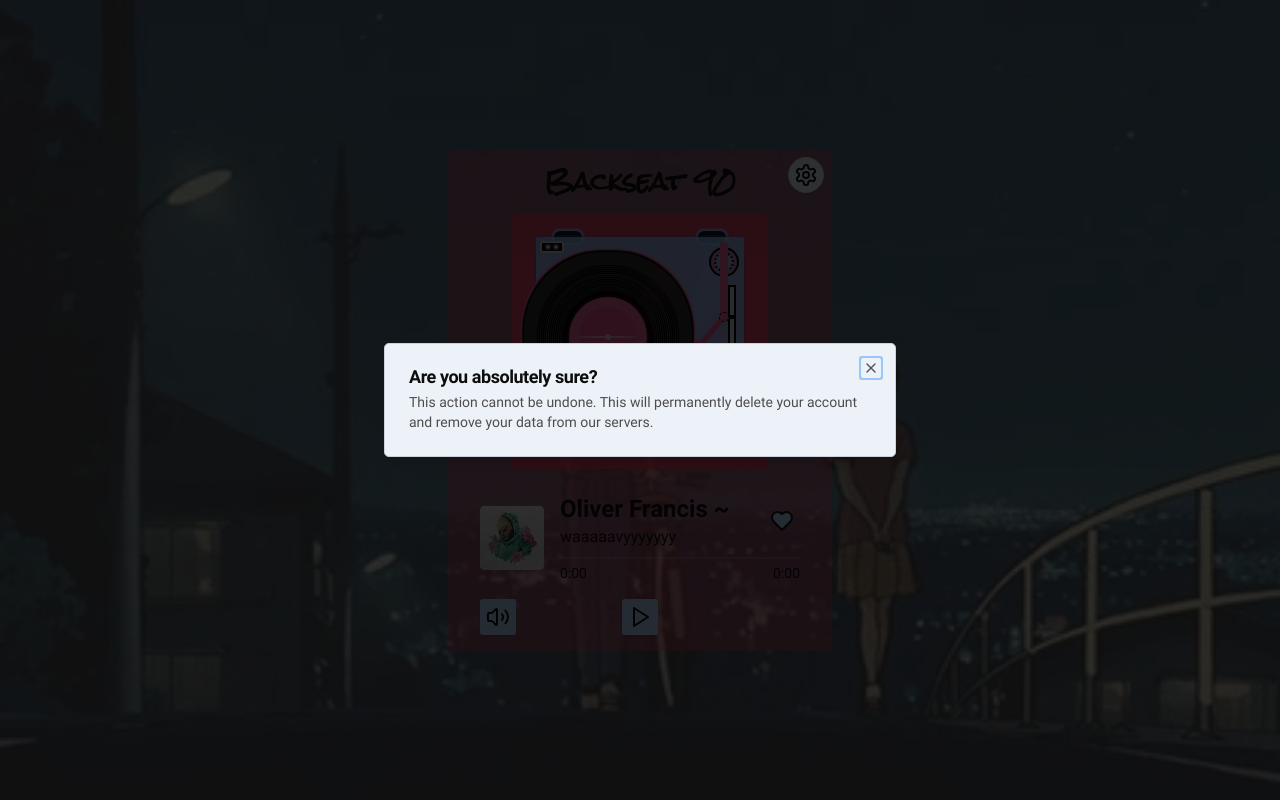
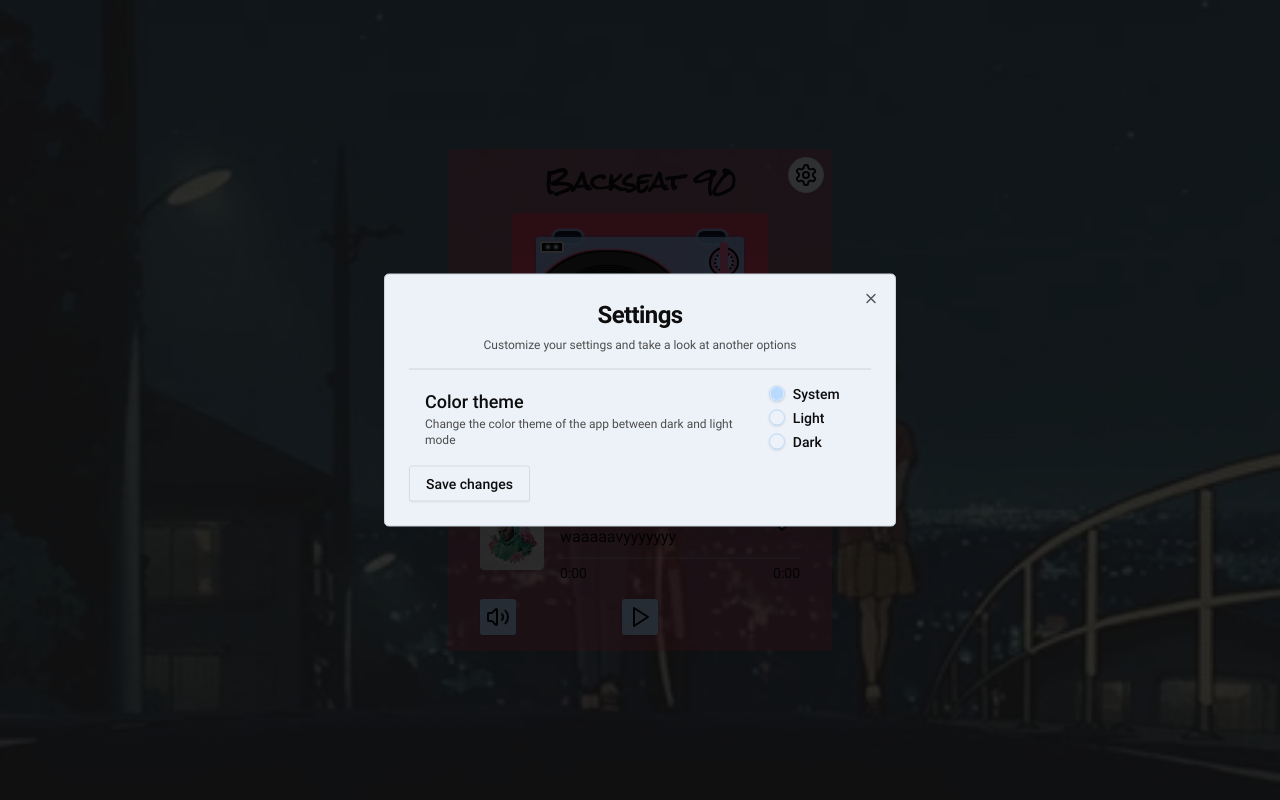
Before and after one commit to unhaten/backseat-90, a Next.js app: page / in a window 1280 px wide. Both pictures are taken after a click on the button 806 px from the left and 175 px from the top of the page. Built offline with nearby package versions, Linux system fonts and the light colour scheme.

Commit message:
added theme change

```diff
--- a/package.json
+++ b/package.json
@@ -13,8 +13,11 @@
 		"@radix-ui/react-dialog": "^1.1.4",
 		"@radix-ui/react-label": "^2.1.1",
 		"@radix-ui/react-progress": "^1.1.1",
+		"@radix-ui/react-radio-group": "^1.2.2",
+		"@radix-ui/react-separator": "^1.1.1",
 		"@radix-ui/react-slider": "^1.2.2",
 		"@radix-ui/react-slot": "^1.1.1",
+		"@radix-ui/react-switch": "^1.1.2",
 		"@reduxjs/toolkit": "^2.5.0",
 		"class-variance-authority": "^0.7.1",
 		"clsx": "^2.1.1",
--- a/src/app/layout.tsx
+++ b/src/app/layout.tsx
@@ -5,6 +5,7 @@ import '@/styles/normalize.css'
 import fonts from '@/lib/constants/fonts'
 import StoreProvider from '@/providers/store'
 import { Toaster } from '@/components/ui'
+import { ThemeProvider } from '@/providers/theme'
 
 export const metadata: Metadata = {
 	title: 'Backseat 90 - Listen to 90s Underground Rap',
@@ -26,13 +27,20 @@ export default function RootLayout({
 	children: React.ReactNode
 }>) {
 	return (
-		<html lang='en'>
+		<html lang='en' suppressHydrationWarning>
 			<body
 				className={`${fonts.roboto.variable} ${fonts.bebasNeue.variable} ${fonts.rockSalt.variable} antialiased`}
 			>
-				<StoreProvider>
-					<main>{children}</main>
-				</StoreProvider>
+				<ThemeProvider
+					attribute='class'
+					defaultTheme='system'
+					enableSystem
+					disableTransitionOnChange
+				>
+					<StoreProvider>
+						<main>{children}</main>
+					</StoreProvider>
+				</ThemeProvider>
 				<Toaster />
 			</body>
 		</html>
--- a/src/components/ui/index.ts
+++ b/src/components/ui/index.ts
@@ -23,3 +23,6 @@ export {
 	DialogTitle,
 	DialogDescription
 } from './dialog'
+export { Separator } from './separator'
+export { Switch } from './switch'
+export { RadioGroup, RadioGroupItem } from './radio-group'
--- /dev/null
+++ b/src/components/ui/radio-group.tsx
@@ -0,0 +1,44 @@
+"use client"
+
+import * as React from "react"
+import * as RadioGroupPrimitive from "@radix-ui/react-radio-group"
+import { Circle } from "lucide-react"
+
+import { cn } from "@/lib/utils"
+
+const RadioGroup = React.forwardRef<
+  React.ElementRef<typeof RadioGroupPrimitive.Root>,
+  React.ComponentPropsWithoutRef<typeof RadioGroupPrimitive.Root>
+>(({ className, ...props }, ref) => {
+  return (
+    <RadioGroupPrimitive.Root
+      className={cn("grid gap-2", className)}
+      {...props}
+      ref={ref}
+    />
+  )
+})
+RadioGroup.displayName = RadioGroupPrimitive.Root.displayName
+
+const RadioGroupItem = React.forwardRef<
+  React.ElementRef<typeof RadioGroupPrimitive.Item>,
+  React.ComponentPropsWithoutRef<typeof RadioGroupPrimitive.Item>
+>(({ className, ...props }, ref) => {
+  return (
+    <RadioGroupPrimitive.Item
+      ref={ref}
+      className={cn(
+        "aspect-square h-4 w-4 rounded-full border border-primary text-primary shadow focus:outline-none focus-visible:ring-1 focus-visible:ring-ring disabled:cursor-not-allowed disabled:opacity-50",
+        className
+      )}
+      {...props}
+    >
+      <RadioGroupPrimitive.Indicator className="flex items-center justify-center">
+        <Circle className="h-3.5 w-3.5 fill-primary" />
+      </RadioGroupPrimitive.Indicator>
+    </RadioGroupPrimitive.Item>
+  )
+})
+RadioGroupItem.displayName = RadioGroupPrimitive.Item.displayName
+
+export { RadioGroup, RadioGroupItem }
--- /dev/null
+++ b/src/components/ui/separator.tsx
@@ -0,0 +1,31 @@
+"use client"
+
+import * as React from "react"
+import * as SeparatorPrimitive from "@radix-ui/react-separator"
+
+import { cn } from "@/lib/utils"
+
+const Separator = React.forwardRef<
+  React.ElementRef<typeof SeparatorPrimitive.Root>,
+  React.ComponentPropsWithoutRef<typeof SeparatorPrimitive.Root>
+>(
+  (
+    { className, orientation = "horizontal", decorative = true, ...props },
+    ref
+  ) => (
+    <SeparatorPrimitive.Root
+      ref={ref}
+      decorative={decorative}
+      orientation={orientation}
+      className={cn(
+        "shrink-0 bg-border",
+        orientation === "horizontal" ? "h-[1px] w-full" : "h-full w-[1px]",
+        className
+      )}
+      {...props}
+    />
+  )
+)
+Separator.displayName = SeparatorPrimitive.Root.displayName
+
+export { Separator }
--- /dev/null
+++ b/src/components/ui/switch.tsx
@@ -0,0 +1,29 @@
+"use client"
+
+import * as React from "react"
+import * as SwitchPrimitives from "@radix-ui/react-switch"
+
+import { cn } from "@/lib/utils"
+
+const Switch = React.forwardRef<
+  React.ElementRef<typeof SwitchPrimitives.Root>,
+  React.ComponentPropsWithoutRef<typeof SwitchPrimitives.Root>
+>(({ className, ...props }, ref) => (
+  <SwitchPrimitives.Root
+    className={cn(
+      "peer inline-flex h-5 w-9 shrink-0 cursor-pointer items-center rounded-full border-2 border-transparent shadow-sm transition-colors focus-visible:outline-none focus-visible:ring-2 focus-visible:ring-ring focus-visible:ring-offset-2 focus-visible:ring-offset-background disabled:cursor-not-allowed disabled:opacity-50 data-[state=checked]:bg-primary data-[state=unchecked]:bg-input",
+      className
+    )}
+    {...props}
+    ref={ref}
+  >
+    <SwitchPrimitives.Thumb
+      className={cn(
+        "pointer-events-none block h-4 w-4 rounded-full bg-background shadow-lg ring-0 transition-transform data-[state=checked]:translate-x-4 data-[state=unchecked]:translate-x-0"
+      )}
+    />
+  </SwitchPrimitives.Root>
+))
+Switch.displayName = SwitchPrimitives.Root.displayName
+
+export { Switch }
--- /dev/null
+++ b/src/providers/theme/index.ts
@@ -0,0 +1 @@
+export { ThemeProvider } from "./ui";
--- /dev/null
+++ b/src/providers/theme/ui.tsx
@@ -0,0 +1,11 @@
+'use client'
+
+import * as React from 'react'
+import { ThemeProvider as NextThemesProvider } from 'next-themes'
+
+export function ThemeProvider({
+	children,
+	...props
+}: React.ComponentProps<typeof NextThemesProvider>) {
+	return <NextThemesProvider {...props}>{children}</NextThemesProvider>
+}
--- a/src/widgets/player/components/like-button/ui.tsx
+++ b/src/widgets/player/components/like-button/ui.tsx
@@ -36,7 +36,7 @@ export const LikeButton = ({ isLiked, setIsLiked }: Props) => {
 			<Heart
 				className={`${
 					isLiked ? 'fill-rose-500' : 'fill-primary'
-				} transition-colors`}
+				} transition-colors dark:stroke-white`}
 			/>
 		</Button>
 	)
--- a/src/widgets/settings/ui.tsx
+++ b/src/widgets/settings/ui.tsx
@@ -1,3 +1,5 @@
+'use client'
+
 import {
 	Button,
 	Dialog,
@@ -5,11 +7,23 @@ import {
 	DialogDescription,
 	DialogHeader,
 	DialogTitle,
-	DialogTrigger
+	DialogTrigger,
+	Label,
+	RadioGroup,
+	RadioGroupItem,
+	Separator
 } from '@/components/ui'
+import { DialogClose } from '@/components/ui/dialog'
 import { Settings as SettingsIcon } from 'lucide-react'
+import { useTheme } from 'next-themes'
 
 export const Settings = () => {
+	const { theme, setTheme } = useTheme()
+
+	const handleThemeChange = (value: string) => {
+		setTheme(value)
+	}
+
 	return (
 		<Dialog>
 			<DialogTrigger asChild>
@@ -23,13 +37,54 @@ export const Settings = () => {
 			</DialogTrigger>
 			<DialogContent>
 				<DialogHeader>
-					<DialogTitle>Are you absolutely sure?</DialogTitle>
-					<DialogDescription>
-						This action cannot be undone. This will permanently
-						delete your account and remove your data from our
-						servers.
+					<DialogTitle className='text-center text-2xl'>
+						Settings
+					</DialogTitle>
+					<DialogDescription className='text-center text-xs'>
+						Customize your settings and take a look at another
+						options
 					</DialogDescription>
 				</DialogHeader>
+				<Separator className='' />
+				<div className='px-4'>
+					<div className='grid grid-cols-4 gap-2 place-items-center'>
+						<div className='col-span-3'>
+							<h3 className='font-medium text-lg'>Color theme</h3>
+							<p className='text-xs text-muted-foreground'>
+								Change the color theme of the app between dark
+								and light mode
+							</p>
+						</div>
+						<RadioGroup
+							defaultValue={theme}
+							onValueChange={handleThemeChange}
+						>
+							<div className='flex items-center space-x-2'>
+								<RadioGroupItem
+									value='system'
+									id='theme-system'
+								/>
+								<Label htmlFor='theme-system'>System</Label>
+							</div>
+							<div className='flex items-center space-x-2'>
+								<RadioGroupItem
+									value='light'
+									id='theme-light'
+								/>
+								<Label htmlFor='theme-light'>Light</Label>
+							</div>
+							<div className='flex items-center space-x-2'>
+								<RadioGroupItem value='dark' id='theme-dark' />
+								<Label htmlFor='theme-dark'>Dark</Label>
+							</div>
+						</RadioGroup>
+					</div>
+				</div>
+				<DialogClose asChild>
+					<Button className='w-fit' variant='outline'>
+						Save changes
+					</Button>
+				</DialogClose>
 			</DialogContent>
 		</Dialog>
 	)
```
Also changed, not shown: 2 other files (tests, documents, lock files or other folders).
